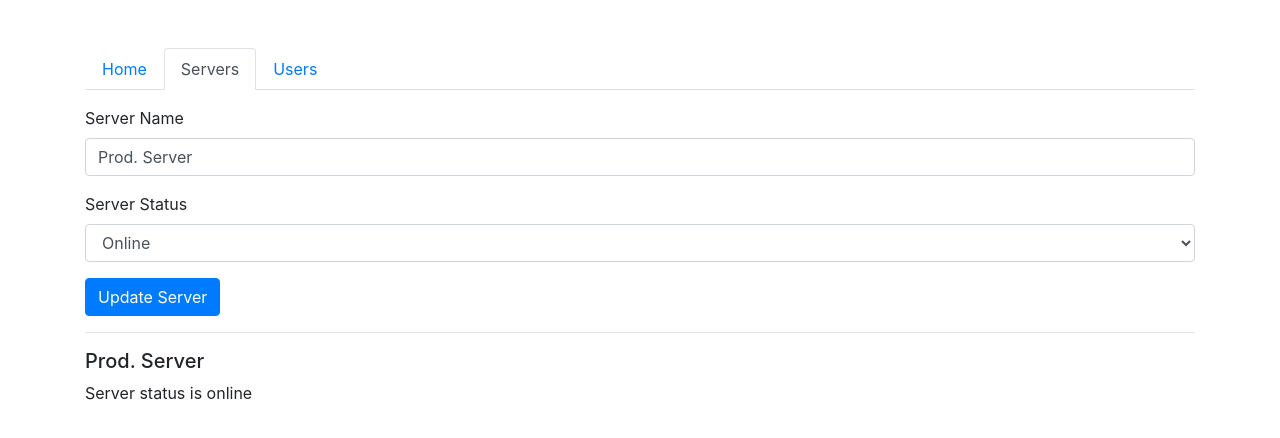
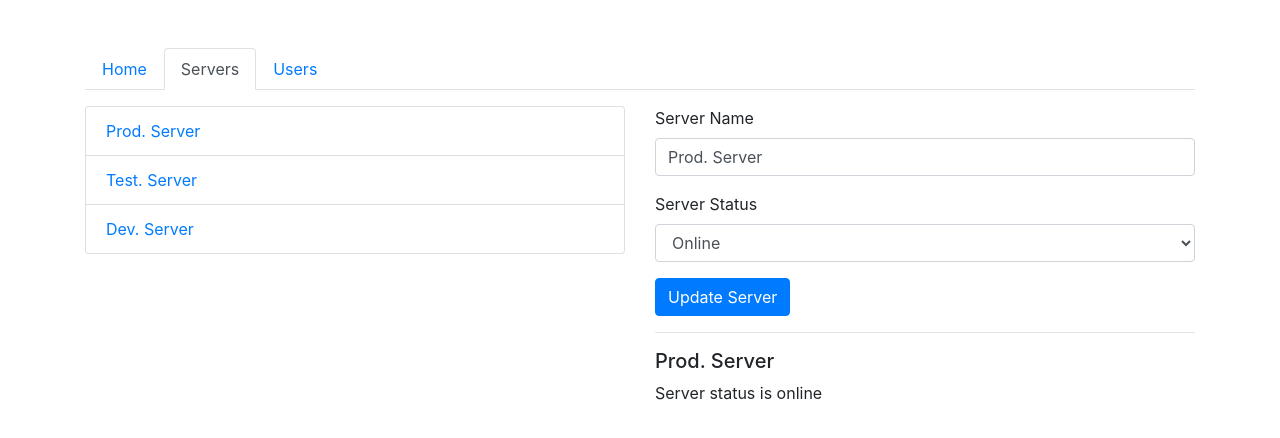
Before and after one commit to mfgabriel92/angular-9-section-11-routing, an Angular app: page /servers in a window 1280 px wide. Shown: the top 438 px of the page. Built offline with nearby package versions, Linux system fonts and the light colour scheme.

Commit message:
Navigating Programmatically

```diff
--- a/src/app/home/home.component.html
+++ b/src/app/home/home.component.html
@@ -1,2 +1,5 @@
 <h4>Welcome to Server Manager 9.0</h4>
 <p>Manage your Servers and Users.</p>
+<button class="btn btn-secondary" (click)="onLoadServersClick()">
+  Load servers
+</button>
--- a/src/app/home/home.component.ts
+++ b/src/app/home/home.component.ts
@@ -1,4 +1,5 @@
 import { Component, OnInit } from '@angular/core';
+import { Router } from '@angular/router';
 
 @Component({
   selector: 'app-home',
@@ -6,7 +7,11 @@ import { Component, OnInit } from '@angular/core';
   styleUrls: ['./home.component.scss']
 })
 export class HomeComponent implements OnInit {
-  constructor() {}
+  constructor(private router: Router) {}
 
   ngOnInit(): void {}
+
+  onLoadServersClick(): void {
+    this.router.navigate(['/servers']);
+  }
 }
--- a/src/app/servers/servers.component.html
+++ b/src/app/servers/servers.component.html
@@ -1,12 +1,12 @@
 <div class="row">
-  <div class="col-lg-12">
+  <div class="col-lg-6">
     <div class="list-group">
       <a href="#" class="list-group-item" *ngFor="let server of servers">
         {{ server.name }}
       </a>
     </div>
   </div>
-  <div class="col-lg-12">
+  <div class="col-lg-6">
     <app-edit-server></app-edit-server>
     <hr />
     <app-server></app-server>
--- a/src/app/servers/servers.component.ts
+++ b/src/app/servers/servers.component.ts
@@ -12,5 +12,7 @@ export class ServersComponent implements OnInit {
 
   constructor(private serversService: ServersService) {}
 
-  ngOnInit(): void {}
+  ngOnInit(): void {
+    this.servers = this.serversService.getServers();
+  }
 }
```
